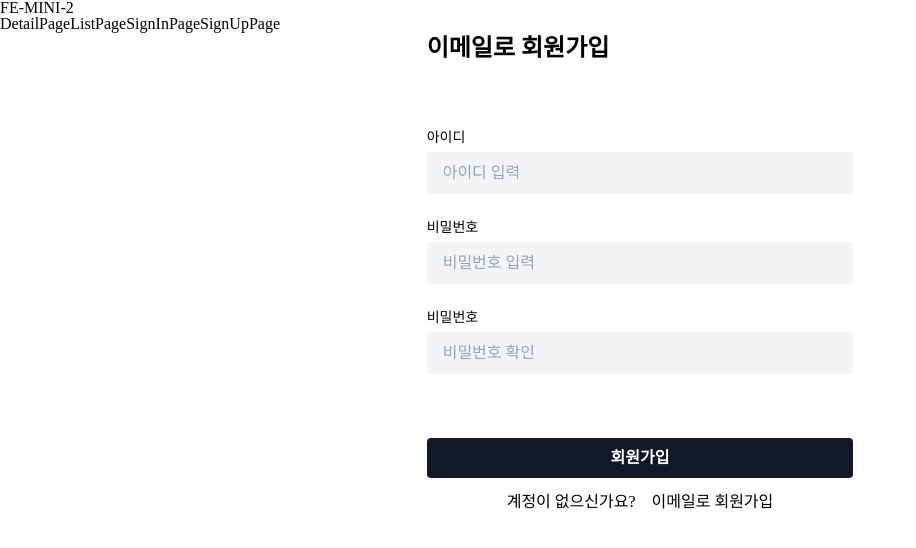
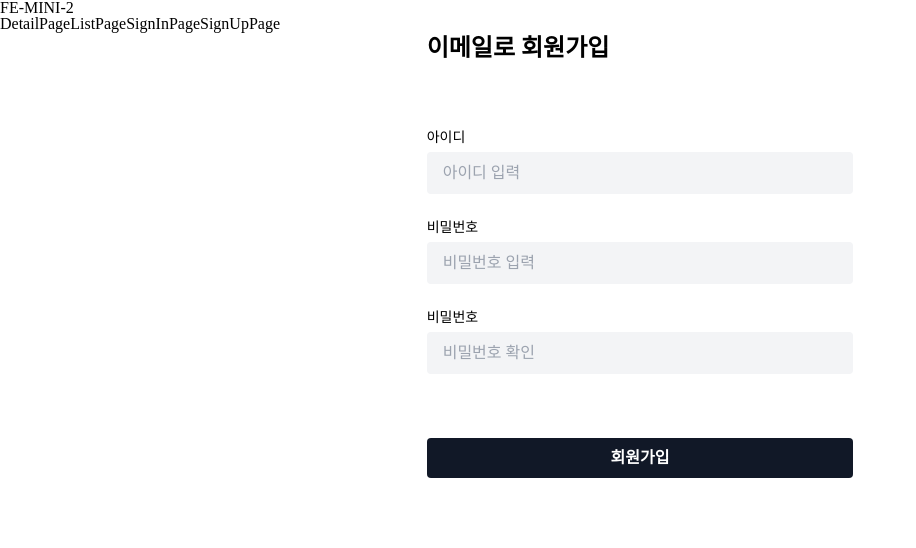
Before and after one commit to subinsad/KDT_FE_MINI_Team2, a React (Vite) app: page /signup in a window 1280 px wide. Shown: the top 548 px of the page, without its empty margins (0-916 px from the left). Built offline with nearby package versions, Linux system fonts and the light colour scheme.

Commit message:
feat : 로그인,회원가입 form 추가

```diff
--- a/src/pages/SignInPage.jsx
+++ b/src/pages/SignInPage.jsx
@@ -12,8 +12,7 @@ export default function SignInPage() {
                     className="font-bold text-2xl w-full"
                     text="이메일로 시작하기"
                 />
-
-                <div className="flex flex-col w-full">
+                <form onSubmit="" className="flex flex-col w-full">
                     <Input
                         type="email"
                         text="아이디"
@@ -25,7 +24,7 @@ export default function SignInPage() {
                         text="비밀번호"
                         placeholder="비밀번호 입력"
                     />
-                </div>
+                </form>
 
                 <div className="flex flex-col items-center w-full ">
                     <Button className="bg-gray-900 mb-4 w-full" text="로그인" />
--- a/src/pages/SignUpPage.jsx
+++ b/src/pages/SignUpPage.jsx
@@ -13,7 +13,7 @@ export default function SignUpPage() {
                     text="이메일로 회원가입"
                 />
 
-                <div className="flex flex-col w-full">
+                <form onSubmit="" className="flex flex-col w-full">
                     <Input
                         type="email"
                         text="아이디"
@@ -31,17 +31,13 @@ export default function SignUpPage() {
                         text="비밀번호"
                         placeholder="비밀번호 확인"
                     />
-                </div>
+                </form>
 
                 <div className="flex flex-col items-center w-full ">
                     <Button
                         className="bg-gray-900 mb-4 w-full"
                         text="회원가입"
                     />
-                    <div className="flex gap-4 font-light">
-                        <p>계정이 없으신가요?</p>
-                        <Link> 이메일로 회원가입</Link>
-                    </div>
                 </div>
             </div>
         </div>
```
